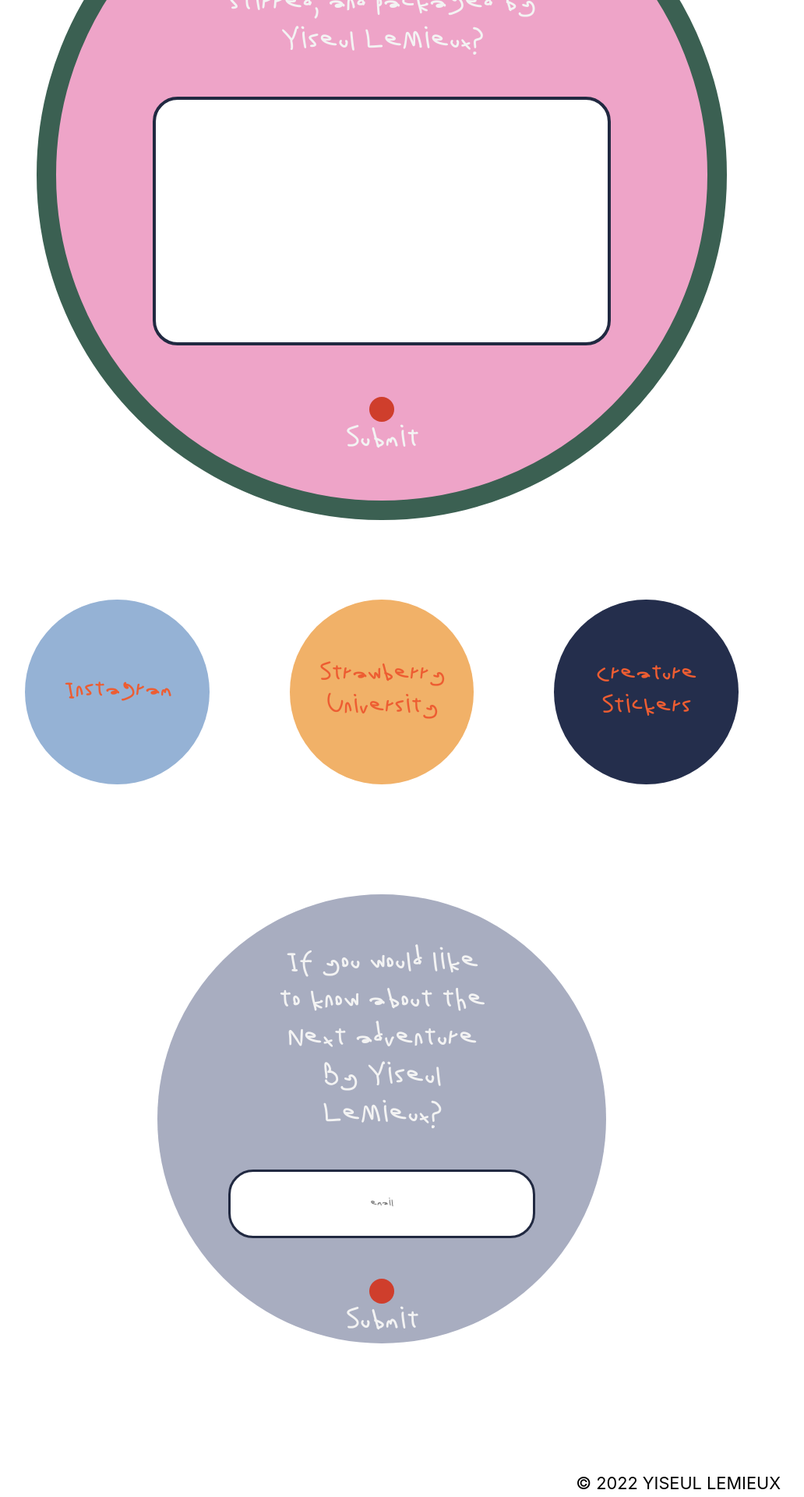
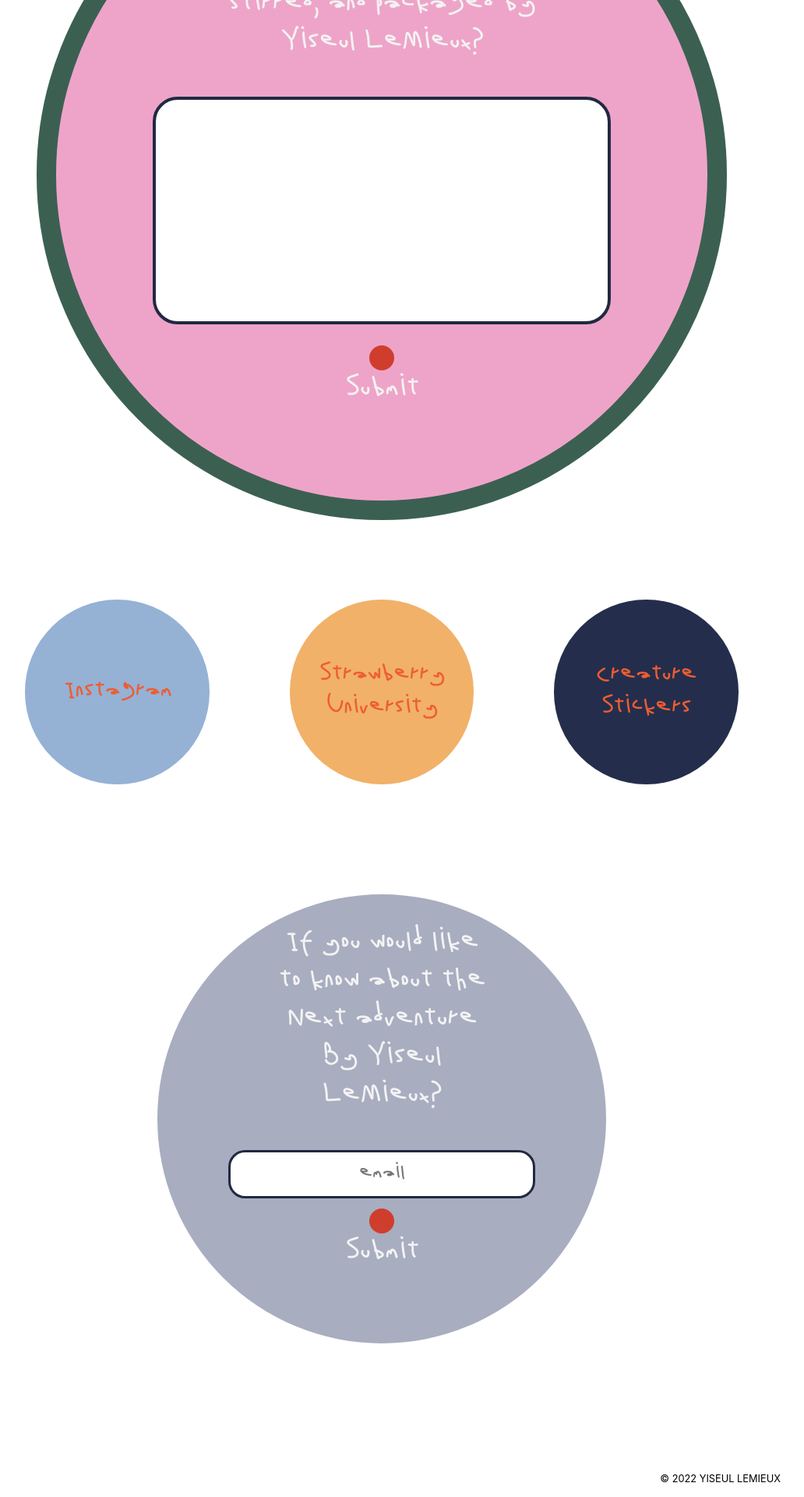
Before and after one commit to fml45678/yiseulNew22site, a React (Create React App) app: page /page/you in a window 1280 px wide. Shown: the part 660-2580 px from the top of the page at 78% size, without its empty margins (150-1182 px from the left). Built offline with nearby package versions, Linux system fonts and the light colour scheme.

Commit message:
added web layout for homepage and consolidated two of the same media queries on You.css

```diff
--- a/src/components/Footer.css
+++ b/src/components/Footer.css
@@ -19,3 +19,10 @@
     margin-right: 10vw;
   }
 }
+
+@media screen and (min-width: 1200px) {
+  .footer__text {
+    font-size: 1vw;
+    margin-right: 10vw;
+  }
+}
--- a/src/pages/Home.css
+++ b/src/pages/Home.css
@@ -12,7 +12,7 @@
   min-height: 70vh;
   margin-top: 10vw;
   animation: fadeIn;
-  animation-duration: 1.2s;
+  animation-duration: 2.4s;
 }
 
 .circle {
@@ -52,3 +52,30 @@
   left: 32%;
   font-size: 3.8vw;
 }
+
+@media screen and (min-width: 1200px) {
+  .home__container {
+    margin: 8vw;
+    margin-bottom: -5vw;
+  }
+  .circle {
+    height: 14vw;
+    width: 14vw;
+  }
+  .circleGroup {
+    gap: 9vw 10vw;
+    justify-content: center;
+  }
+  .circle__text {
+    font-size: 2vw;
+  }
+  .circle__textSingle {
+    font-size: 2vw;
+  }
+}
+
+@media screen and (min-width: 1800px) {
+  .home__container {
+    margin-bottom: 1vw;
+  }
+}
--- a/src/pages/You.css
+++ b/src/pages/You.css
@@ -3,7 +3,7 @@
   flex-direction: column;
   align-items: center;
   margin-top: 8vw;
-  min-height: 70vw;
+  /* min-height: 70vw; */
 }
 
 .you__promise {
@@ -51,15 +51,16 @@
 }
 .you__feedbackCircle__textarea {
   width: 45vw;
-  height: 24vw;
+  height: 19vw;
   border-radius: 2.5vw;
   border: 0.35vw solid #212941;
-  margin-bottom: 4vw;
+  margin-bottom: 1vw;
   font-size: 16px;
   font-family: "C90Degree";
   font-weight: 700;
   text-align: center;
   resize: none;
+  padding-top: 3vw;
 }
 .you__feedbackCircleText {
   cursor: pointer;
@@ -74,15 +75,15 @@
 }
 
 #youCirlceTwo > p {
-  margin-top: 5vw;
+  margin-top: 3vw;
   width: 29vw;
 }
 .you__feedbackCircle__input {
   width: 30vw;
-  height: 6.25vw;
-  border-radius: 2.5vw;
+  height: 4.25vw;
+  border-radius: 1.7vw;
   border: 0.25vw solid #212941;
-  margin-bottom: 4vw;
+  margin-bottom: 1vw;
   font-family: "C90Degree";
   font-weight: 700;
   font-size: 16px;
@@ -114,22 +115,27 @@
 .you_socialLinkText {
   text-align: center;
 }
-@media screen and (min-width: 768px) {
-  .you__socialLinksContainer {
-    display: flex;
-    column-gap: 8vw;
-  }
-}
+
 @media screen and (max-width: 238px) {
   #youCirlceTwo {
     font-size: 2.5vw;
   }
 }
 @media screen and (min-width: 768px) {
+  .you__socialLinksContainer {
+    display: flex;
+    column-gap: 8vw;
+  }
   .you__container {
     margin-top: 1.3vw;
   }
   .you__promise {
     margin-top: 2.5vw;
   }
+  .you__feedbackCircle__input {
+    font-size: 32px;
+  }
+  .you__feedbackCircle__textarea {
+    font-size: 32px;
+  }
 }
```
